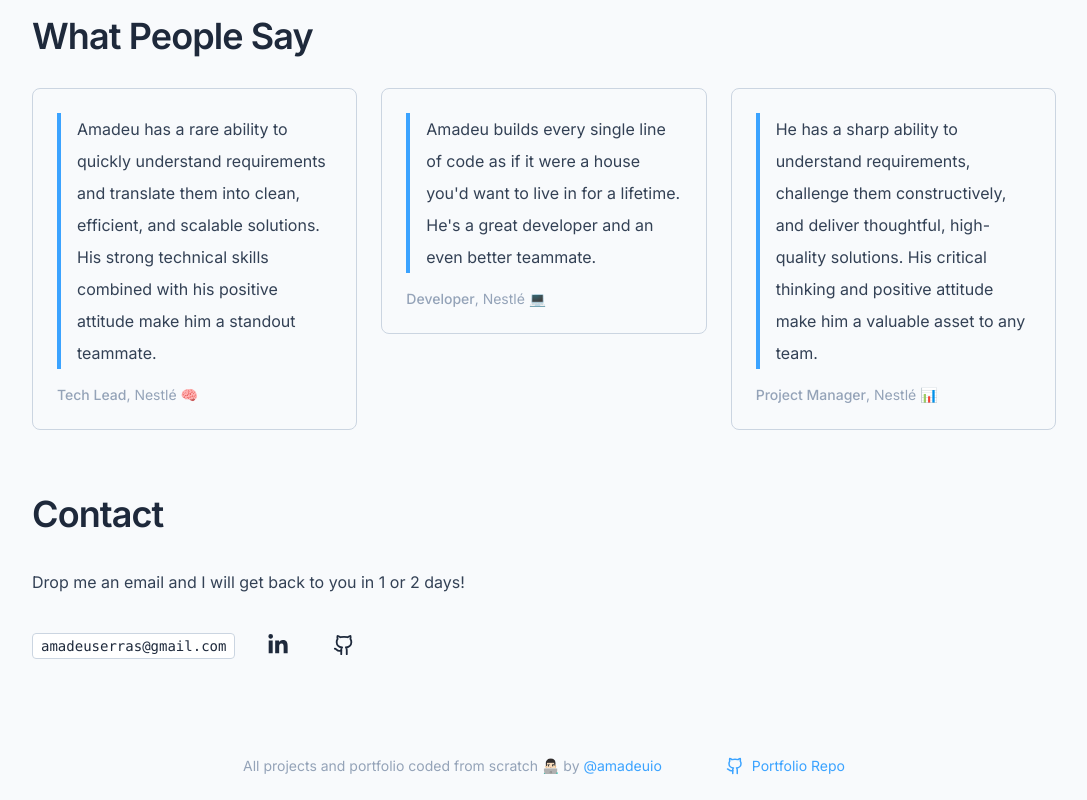
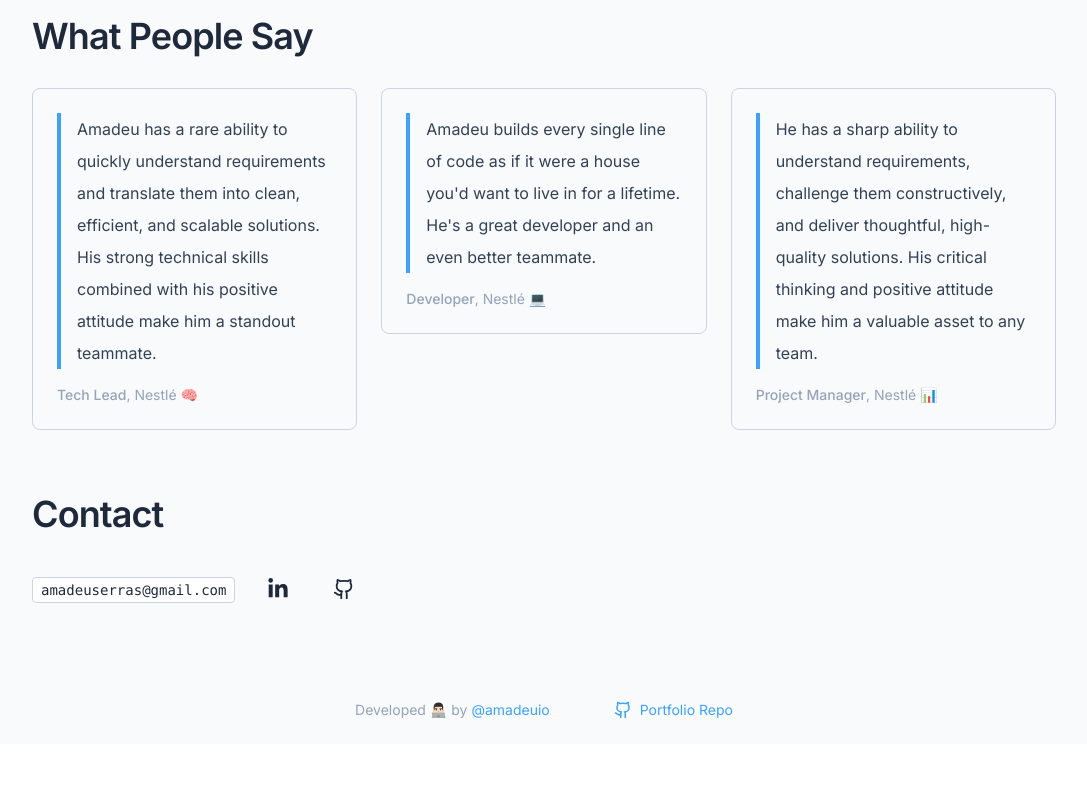
Before and after one commit to amadeuio/portfolio, a React (Vite) app: page / in a window 1280 px wide. Shown: the part 1400-2200 px from the top of the page, without its empty margins (96-1183 px from the left). After the commit the page ends 2144 px from the top, so only its background shows below. Built offline with nearby package versions, Linux system fonts and the light colour scheme.

Commit message:
feat: simplify redundant contact and footer texts

```diff
--- a/src/data/text.ts
+++ b/src/data/text.ts
@@ -1,15 +1,15 @@
 export const TEXT = {
-  hi: "Hi",
+  hi: 'Hi',
   name: "I'm Amadeu",
-  profession: "Full-Stack Developer",
+  profession: 'Full-Stack Developer',
   bio: "I'm a full-stack developer based in Barcelona. I spent 1.5 years working with clients like Nestlé, where I was a technical voice on a 30+ person international team.\n\nI build complete systems. My most recent project is an end-to-end encrypted notes app with a domain-driven backend and a custom drag-and-drop engine built from scratch. I'm currently looking for full-stack roles where I can contribute across the entire stack and continue growing as an engineer.",
-  projectsTitle: "Projects",
-  testimonialsTitle: "What People Say",
-  skillsTitle: "Skills",
-  contact: "Contact",
-  contactDescription: "Drop me an email and I will get back to you in 1 or 2 days!",
-  credits: "All projects and portfolio coded from scratch 👨🏻‍💻 by",
+  projectsTitle: 'Projects',
+  testimonialsTitle: 'What People Say',
+  skillsTitle: 'Skills',
+  contact: 'Contact',
+  credits: 'Developed 👨🏻‍💻 by',
   projects: {
-    zeronotes: "Full-stack application with domain-driven backend, client-side encryption, and custom drag-and-drop engine. Built with React, TypeScript, NestJS, and PostgreSQL."
-  }
+    zeronotes:
+      'Full-stack application with domain-driven backend, client-side encryption, and custom drag-and-drop engine. Built with React, TypeScript, NestJS, and PostgreSQL.',
+  },
 } as const;
--- a/src/sections/Contact.tsx
+++ b/src/sections/Contact.tsx
@@ -1,10 +1,8 @@
-import { ContactEmail, ContactLink, Paragraph, Section } from '@/components';
+import { ContactEmail, ContactLink, Section } from '@/components';
 import { CONTACT, TEXT } from '@/data';
 
-const Contact = () => {
-  return (
+const Contact = () => (
   <Section title={TEXT.contact} childrenClassName="flex flex-col gap-y-6">
-      <Paragraph>{TEXT.contactDescription}</Paragraph>
     <div className="flex flex-wrap items-center justify-center gap-5 md:justify-start">
       <ContactEmail email={CONTACT.email} />
       {CONTACT.links.map((link) => (
@@ -13,6 +11,5 @@ const Contact = () => {
     </div>
   </Section>
 );
-};
 
 export default Contact;
```
Lines whose indentation alone changed are shown as unchanged.
